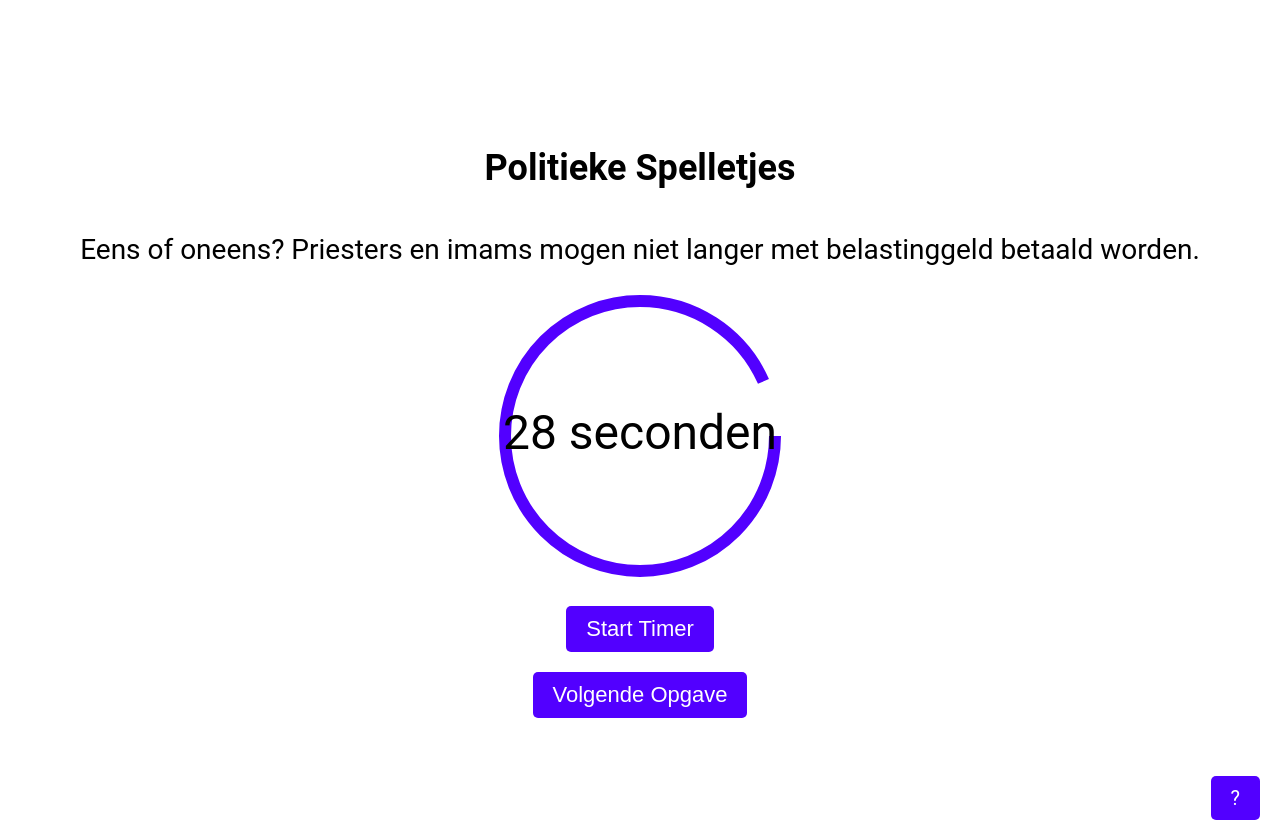
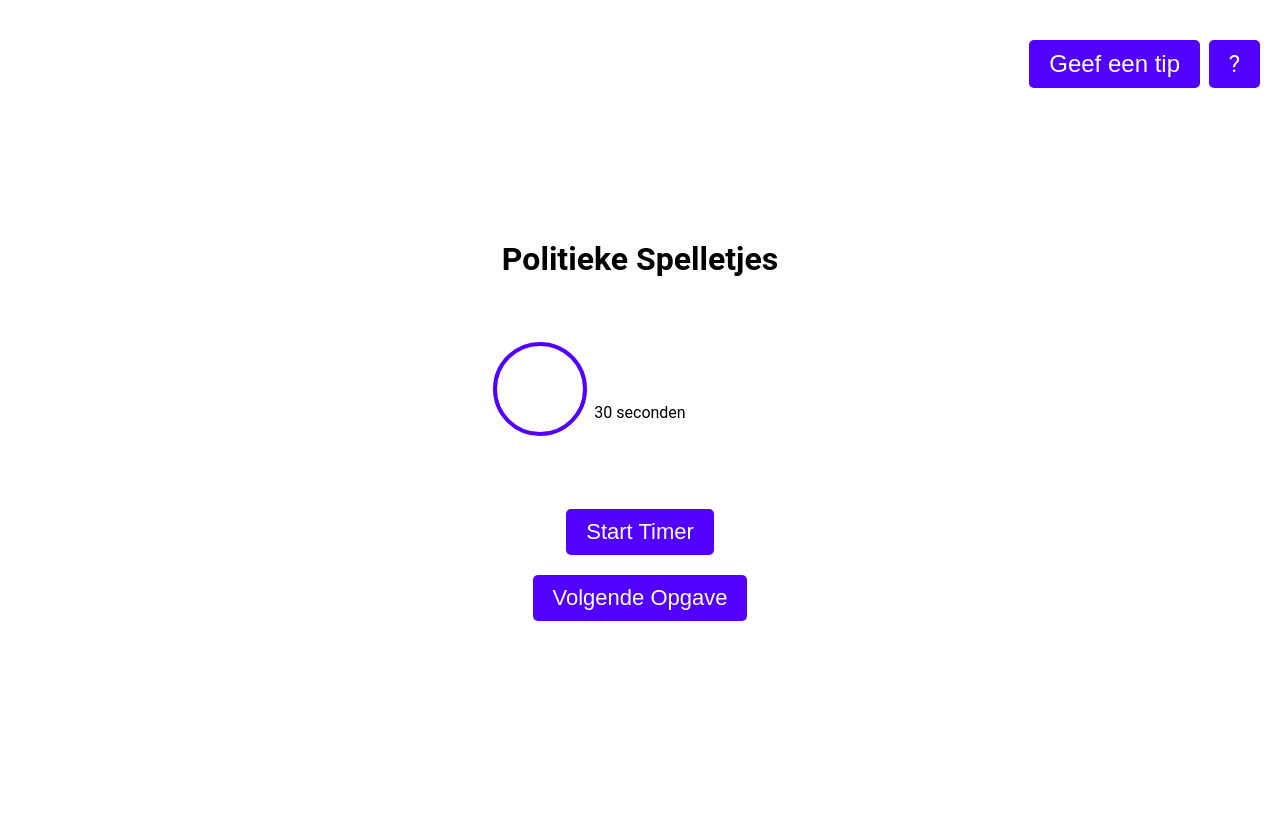
Before and after one commit to RobbeW/politiekespelletjes, a plain HTML site: page index.html in a window 1280 px wide. Both pictures are taken after a click on the button "Start Timer". Drawn offline with Linux system fonts and the light colour scheme.

Commit message:
Update index.html

```diff
--- a/index.html
+++ b/index.html
@@ -5,9 +5,6 @@
     <meta name="viewport" content="width=device-width, initial-scale=1.0">
     <title>Politieke Spelletjes</title>
     <style>
-        h1 {
-            font-size: 36px;
-        }
         body {
             background-color: white;
             font-family: Roboto, sans-serif;
@@ -37,29 +34,27 @@
             transform: scale(1.1);
         }
         #timer-svg {
-        width: 75vw; /* Adjusted from 80vw to 75vw */
+            width: 80vw;
             max-width: 300px;
             height: auto;
         }
-    @media (max-width: 360px) { /* Assuming iPhone Mini screen width */
-        #timer-svg {
-            width: 70vw; /* Smaller width for very small screens */
-        }
-    }
-        #info-button {
+        #info-button, #tip-button {
             position: absolute;
-            bottom: 20px;
+            top: 20px;
             right: 20px;
-            font-size: 20px;
+            font-size: 24px;
             cursor: pointer;
         }
-        #overlay {
+        #tip-button {
+            right: 80px; /* Adjust position so it does not overlap info button */
+        }
+        #overlay, #tip-overlay {
             position: fixed;
             top: 0;
             left: 0;
             right: 0;
             bottom: 0;
-            background: rgba(0, 0, 0, 0.9);
+            background: rgba(0, 0, 0, 0.8);
             display: none;
             flex-direction: column;
             align-items: center;
@@ -142,9 +137,20 @@
                     "Ik wil meehelpen het tellen van de stemmen bij de verkiezingen."
 
             ];
-            const index = Math.floor(Math.random() * assignments.length);
-            document.getElementById("assignment").textContent = assignments[index];
+                  function toggleOverlay(id) {
+            const overlay = document.getElementById(id);
+            overlay.style.display = overlay.style.display === 'flex' ? 'none' : 'flex';
+        }
+
+        function getRandomAssignment() {
+            currentAssignmentIndex = Math.floor(Math.random() * assignments.length);
+            document.getElementById("assignment").textContent = assignments[currentAssignmentIndex].text;
             resetTimer();
+        }
+
+        function showTip() {
+            document.getElementById("tip-text").textContent = assignments[currentAssignmentIndex].tip;
+            toggleOverlay('tip-overlay');
         }
 
         function resetTimer() {
@@ -157,22 +163,22 @@ function resetTimer() {
             timerElement.style.strokeDasharray = `${circumference}`;
             timerElement.style.strokeDashoffset = `${circumference}`;
             document.getElementById("time-text").textContent = "30 seconden";
-            playSound('tick', false); // Ensure the ticking sound stops when resetting
+            playSound('tick', false);
         }
 
         function startTimer() {
             if (timerInterval !== null) clearInterval(timerInterval);
             timeLeft = totalSeconds;
-            playSound('tick', true); // Start the ticking sound right as the timer starts
+            playSound('tick', true);
             timerInterval = setInterval(function() {
                 timeLeft--;
                 if (timeLeft >= 0) {
                     updateTimer();
                 } else {
                     clearInterval(timerInterval);
-                    document.getElementById("time-text").textContent = "Tijd is op!";
-                    playSound('tick', false); // Stop the ticking sound when the timer runs out
-                    playSound('alarm'); // Play the alarm sound when time's up
+                    document.getElementById("time-text").textContent = "Time's up!";
+                    playSound('tick', false);
+                    playSound('alarm');
                 }
             }, 1000);
         }
@@ -214,16 +220,17 @@ function resetTimer() {
 </head>
 <body>
     <h1>Politieke Spelletjes</h1>
-    <div id="assignment" style="margin: 20px; font-size: 28px;"></div>
-<svg id="timer-svg" viewBox="0 0 100 100" style="max-width: 300px; height: auto;">
+    <div id="assignment" style="margin: 20px; font-size: 20px;"></div>
+    <svg id="timer-svg">
         <circle id="timer" r="45" cx="50" cy="50" fill="transparent" stroke="#5200ff" stroke-width="4"/>
         <text id="time-text" x="50%" y="50%" alignment-baseline="middle" text-anchor="middle" font-size="16">30 seconden</text>
     </svg>
     <button class="button" onclick="startTimer()">Start Timer</button>
     <button class="button" onclick="getRandomAssignment()">Volgende Opgave</button>
-    <div id="info-button" class="button" onclick="toggleOverlay()">?</div>
+    <button id="tip-button" class="button" onclick="showTip()">Geef een tip</button>
+    <div id="info-button" class="button" onclick="toggleOverlay('overlay')">?</div>
     <div id="overlay">
-        <span class="close-button" onclick="toggleOverlay()">X</span>
+        <span class="close-button" onclick="toggleOverlay('overlay')">X</span>
         <h2>Spelregels</h2>
             <p>
             De eerste speler start het spel door de opgave hardop voor te lezen.
```
Lines whose indentation alone changed are shown as unchanged.
